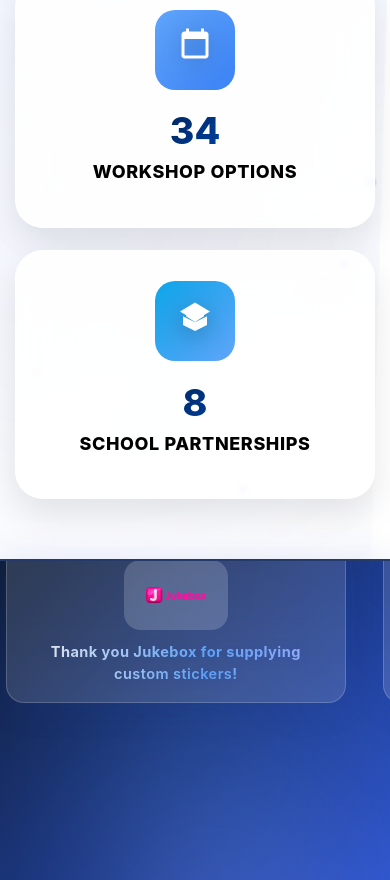
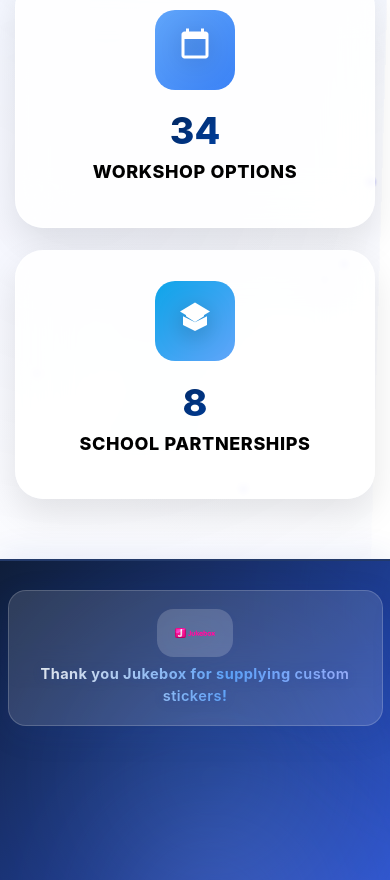
Before and after one commit to anvayajmera/enginuity, a React (Vite) app: page / in a window 390 px wide. Shown: the part 4049-4929 px from the top of the page. Built offline with nearby package versions, Linux system fonts and the light colour scheme; a web font is replaced by a local one.

Commit message:
Manual CSS tweaks and mobile fixes

```diff
--- a/src/components/SponsorsBar.css
+++ b/src/components/SponsorsBar.css
@@ -125,17 +125,30 @@
   text-shadow: 0 2px 8px #60a5fa;
 }
 
+
 @media (max-width: 900px) {
   .sponsors-bar {
     flex-direction: column;
     align-items: center;
-    gap: 2.2rem;
-    padding: 1.5rem 1vw 1.5rem 1vw;
+    gap: 1.2rem;
+    padding: 0.5rem 0.5rem 0.5rem 0.5rem;
+    margin: 0 auto;
   }
   .sponsor-item {
-    min-width: 180px;
-    max-width: 340px;
-    margin-bottom: 1.5rem;
+    min-width: 0;
+    max-width: 98vw;
+    width: 100%;
+    margin: 0 0 1.1rem 0;
+    box-sizing: border-box;
+  }
+  .sponsor-logo {
+    max-width: 80vw;
+    height: 48px;
+    margin-bottom: 0.4rem;
+  }
+  .sponsor-caption {
+    font-size: 0.97rem;
+    padding: 0 0.2rem;
   }
 
 
@@ -160,3 +173,4 @@
   color: #fff;
   text-shadow: 0 2px 8px #60a5fa;
 }
+}
```
